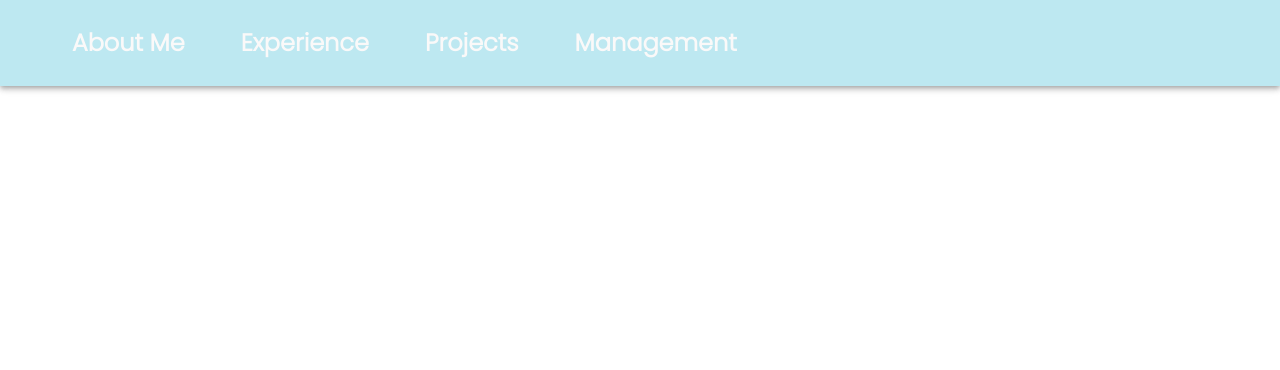
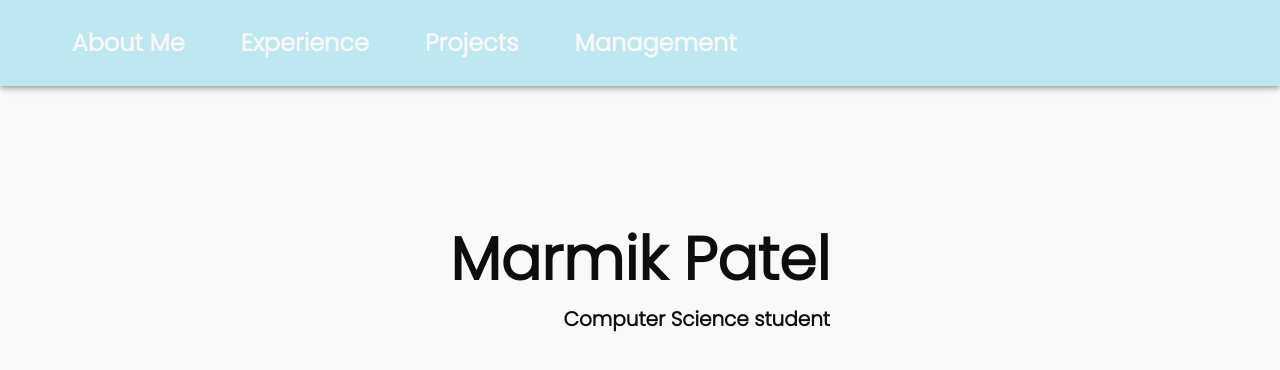
Before and after one commit to marmikpatel19/marmikpatel19.github.io, a React (Create React App) app: page / in a window 1280 px wide. Shown: the top 370 px of the page. Built offline with nearby package versions, Linux system fonts and the light colour scheme.

Commit message:
develop hero heading and subheading

```diff
--- /dev/null
+++ b/src/components/hero.jsx
@@ -0,0 +1,54 @@
+import { Typography } from "@mui/material";
+import { Container } from "@mui/system";
+
+function Hero() {
+  return (
+    <Container
+      fixed
+      sx={{
+        bgcolor: "background.main",
+        marginTop: {
+          xs: "25%",
+          sm: "15%",
+          md: "10%",
+        },
+        height: "60vh",
+        width: {
+          xs: "248px",
+          sm: "428px",
+        },
+      }}
+    >
+      <Typography
+        textAlign="center"
+        sx={{
+          color: "dark.main",
+          textTransform: "none",
+          fontSize: {
+            xs: "h4.fontSize",
+            sm: "h2.fontSize",
+          },
+          fontWeight: "bold",
+        }}
+      >
+        Marmik Patel
+      </Typography>
+      <Typography
+        textAlign="right"
+        sx={{
+          color: "dark.main",
+          textTransform: "none",
+          fontSize: {
+            xs: "h7.fontSize",
+            sm: "h6.fontSize",
+          },
+          fontWeight: "bold",
+        }}
+      >
+        Computer Science student
+      </Typography>
+    </Container>
+  );
+}
+
+export default Hero;
--- a/src/components/pages/home.jsx
+++ b/src/components/pages/home.jsx
@@ -5,12 +5,14 @@ import Experience from "../experience";
 import Management from "../management";
 import Footer from "../footer";
 import { Paper } from "@mui/material";
+import Hero from "../hero";
 
 function Home() {
   return (
     <>
       <Paper elevation={0} sx={{ backgroundColor: "background.main" }}>
         <Navbar />
+        <Hero />
         <About />
 
         <Experience />
```
